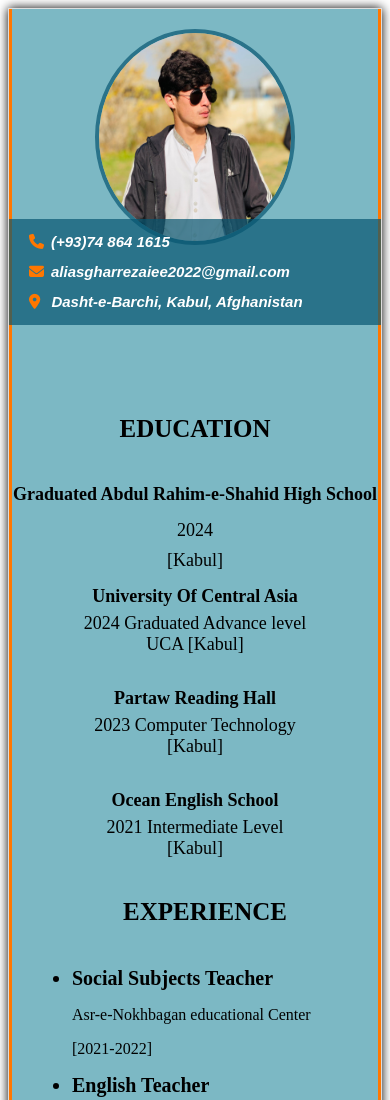
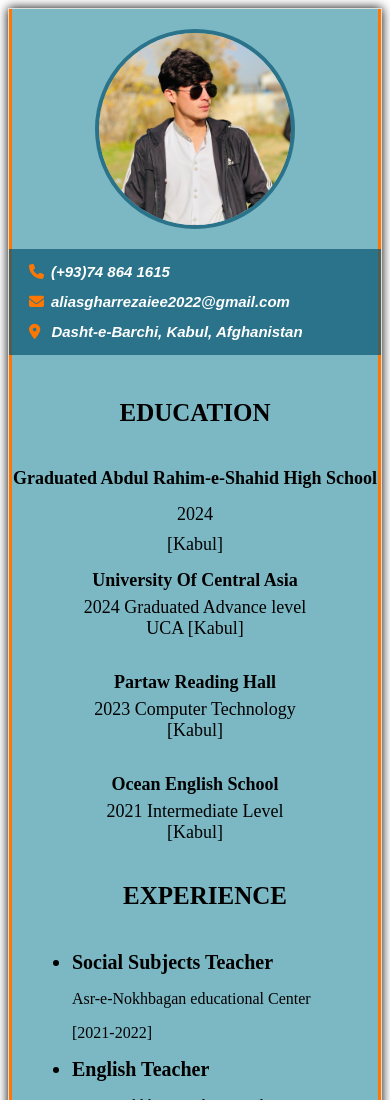
Before and after one commit to AliReaiee2024/Rezaiee-, a plain HTML site: page index.html in a window 390 px wide. Shown: the top 1100 px of the page. Drawn offline with Linux system fonts and the light colour scheme.

Commit message:
Change CV files

```diff
--- a/style.css
+++ b/style.css
@@ -294,6 +294,9 @@
         margin: 0;
         box-sizing: border-box;
     }
+    .profile-section img{
+        height: 12rem;
+    }
     .left-section{
         border-left: 3px solid rgb(255, 119, 0) ;
         padding: 20px 0;
@@ -307,7 +310,7 @@
         width: 100%;
         font-size: 15px;
         line-height: 30px;
-        margin-top: 50px;
+        margin-top: 5rem;
         padding:8px 20px;
        }
     .social-media{
```
